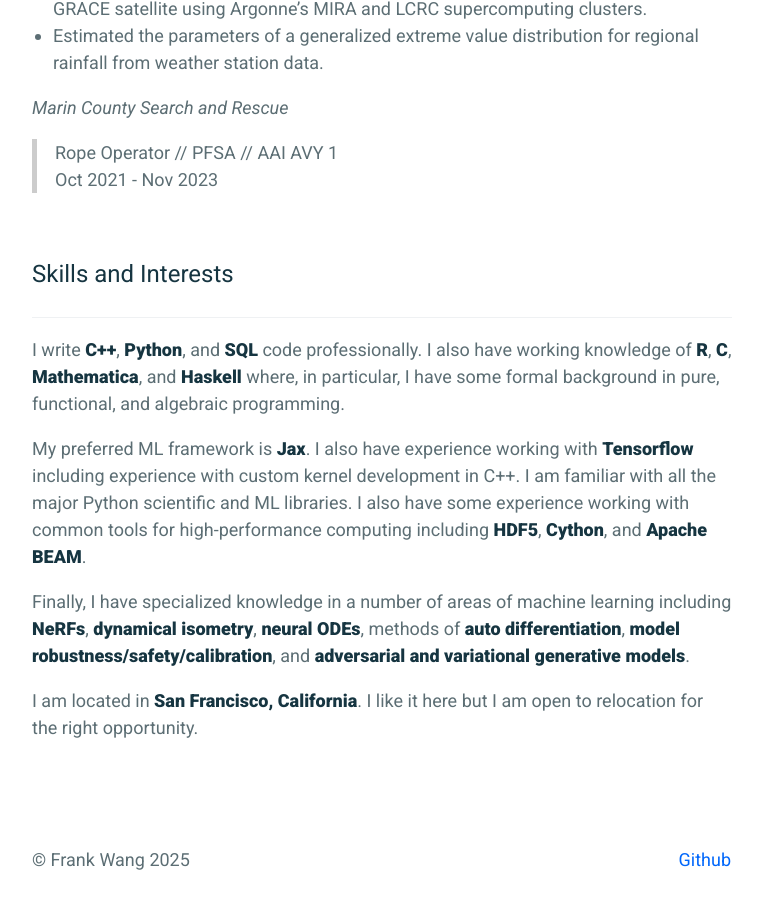
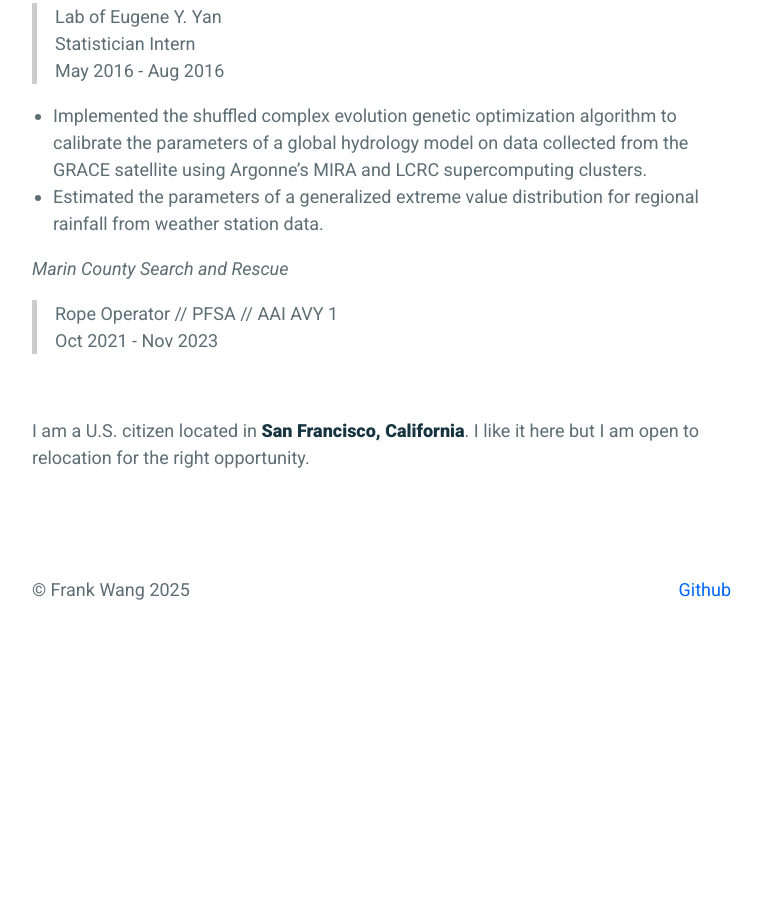
Before and after one commit to frankwang95/frankwang95.github.io, a Jekyll site: the page built from _pages/resume.md, in a window 1280 px wide and 900 px high, scrolled down 2124 px. Shown: the whole window, without its empty margins (258-1020 px from the left). Built offline with Jekyll 4.4.1, drawn with Linux system fonts in a browser that asks for light colours; after the commit the page ends 2832 px from its top, so only the background shows below that; some of the changed text lies outside the part shown.

Commit message:
Update resume.md

```diff
--- a/_pages/resume.md
+++ b/_pages/resume.md
@@ -4,10 +4,15 @@ title: Resume
 permalink: /resume/
 ---
 
-> (408)-833-2321
-> [fkwang95@gmail.com](mailto:fkwang95@gmail.com)
 > [frankwang95.github.io](https://frankwang95.github.io/)
 > [LinkedIn](https://www.linkedin.com/in/frank-wang-00706089/)
+
+I am an experienced C++ and Python SWE with 8 years of experience specializing in a few technical areas:
+
+* XXXPiB scale MapReduce style pipelines (Spark, Hadoop, DataFlow)
+* High performance scientific computing and machine learning (scipy, numpy, scikit, HDF5, Cython, jax, Tensorflow)
+* 2D and 3D object detection and localization models including systems of hybrid 2D-3D co-supervision.
+* Probabilistic model calibration and out-of-distribution robustness.
 
 <br>
 
@@ -64,13 +68,4 @@ _________________
 
 <br>
 
-## Skills and Interests
-_________________
-
-I write **C++**, **Python**, and **SQL** code professionally. I also have working knowledge of **R**, **C**, **Mathematica**, and **Haskell** where, in particular, I have some formal background in pure, functional, and algebraic programming.
-
-My preferred ML framework is **Jax**. I also have experience working with **Tensorflow** including experience with custom kernel development in C++. I am familiar with all the major Python scientific and ML libraries. I also have some experience working with common tools for high-performance computing including **HDF5**, **Cython**, and **Apache BEAM**.
-
-Finally, I have specialized knowledge in a number of areas of machine learning including **NeRFs**, **dynamical isometry**, **neural ODEs**, methods of **auto differentiation**, **model robustness/safety/calibration**, and **adversarial and variational generative models**.
-
-I am located in **San Francisco, California**. I like it here but I am open to relocation for the right opportunity.
+I am a U.S. citizen located in **San Francisco, California**. I like it here but I am open to relocation for the right opportunity.
```
Also changed, not shown: other parts of _pages/resume.md (+0 -1 lines).
